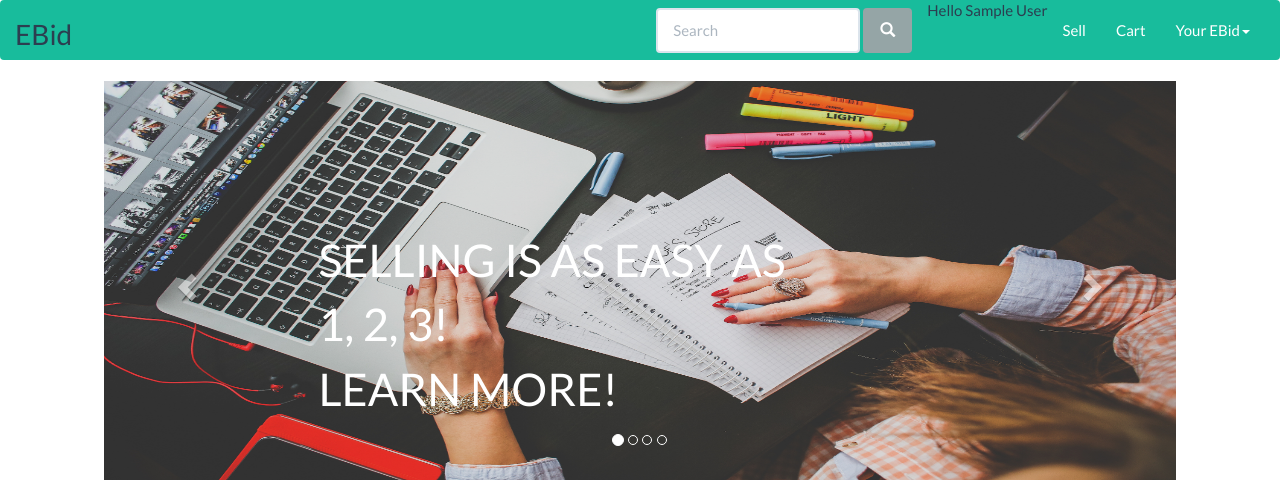
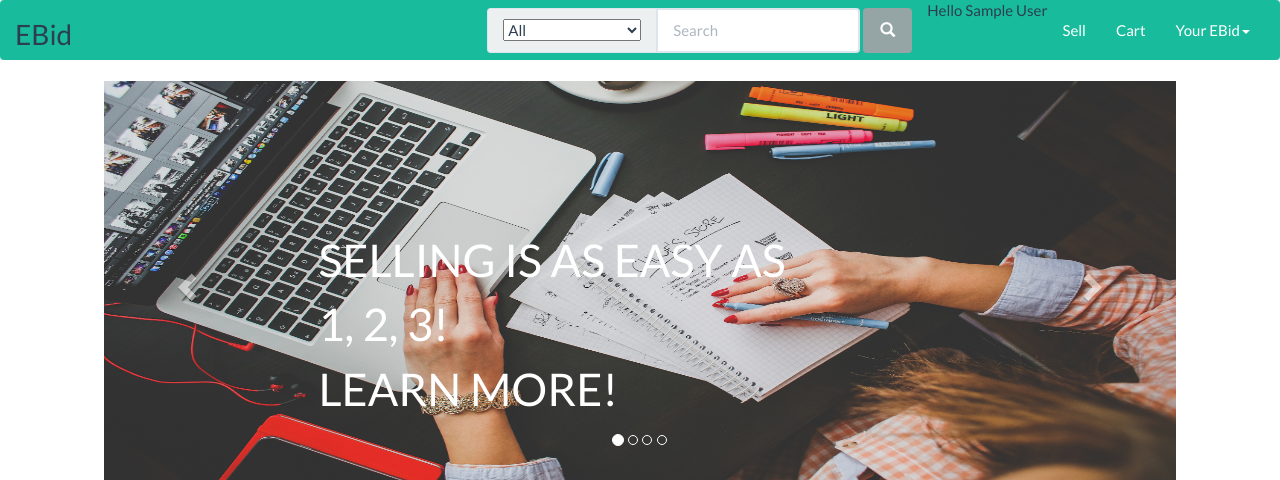
Before and after one commit to huang4fstudio/comp3013_project, a PHP site: page / in a window 1280 px wide. Shown: the top 480 px of the page. Run offline with PHP 8.4, Linux system fonts and the light colour scheme; the visitor is signed in with stand-in values (Sample User, id 1); data that the repository does not hold is empty.

Commit message:
Category dropdown

```diff
--- a/resources/templates/header.php
+++ b/resources/templates/header.php
@@ -15,11 +15,10 @@
     <ul class="nav navbar-nav navbar-right">
       <li>
         <form class="navbar-form navbar-left" role="search">
-        <div class="form-group">
-          <!-- <span class="input-group-addon"> -->
-            <!-- <div class='col-md-5'>
-              <select class="form-control" id="select">
-                <option selected disabled>Category</option>
+        <div class="input-group">
+          <div class="input-group-addon">
+              <select id="searchCategory">
+                <option>All</option>
                 <option>Electronics</option>
                 <option>Sporting Goods</option>
                 <option>Fashion</option>
@@ -28,8 +27,7 @@
                 <option>Collectibles & Art</option>
                 <option>Toys</option>
               </select>
-            </div> -->
-          <!-- </span> -->
+          </div>
           <input type="text" class="form-control" name="searchQuery" placeholder="Search"> <!--PHP for search-->
         </div>
         <a href="searchResults.php"><button type="submit" class="btn btn-default"><span class="glyphicon glyphicon-search"></span></button></a>
```
